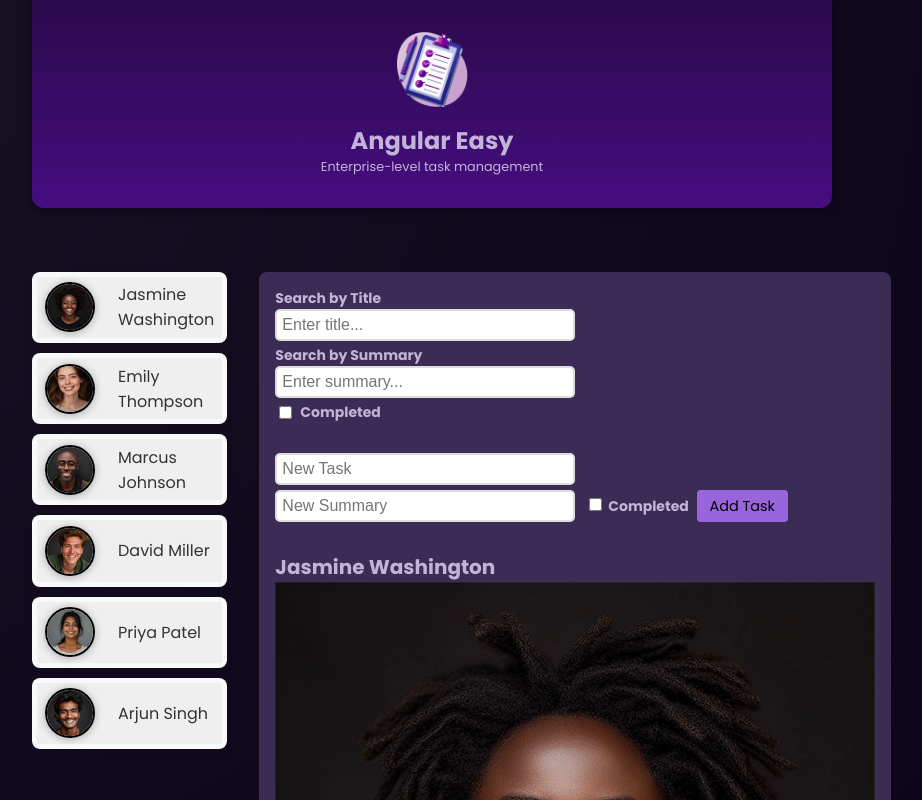
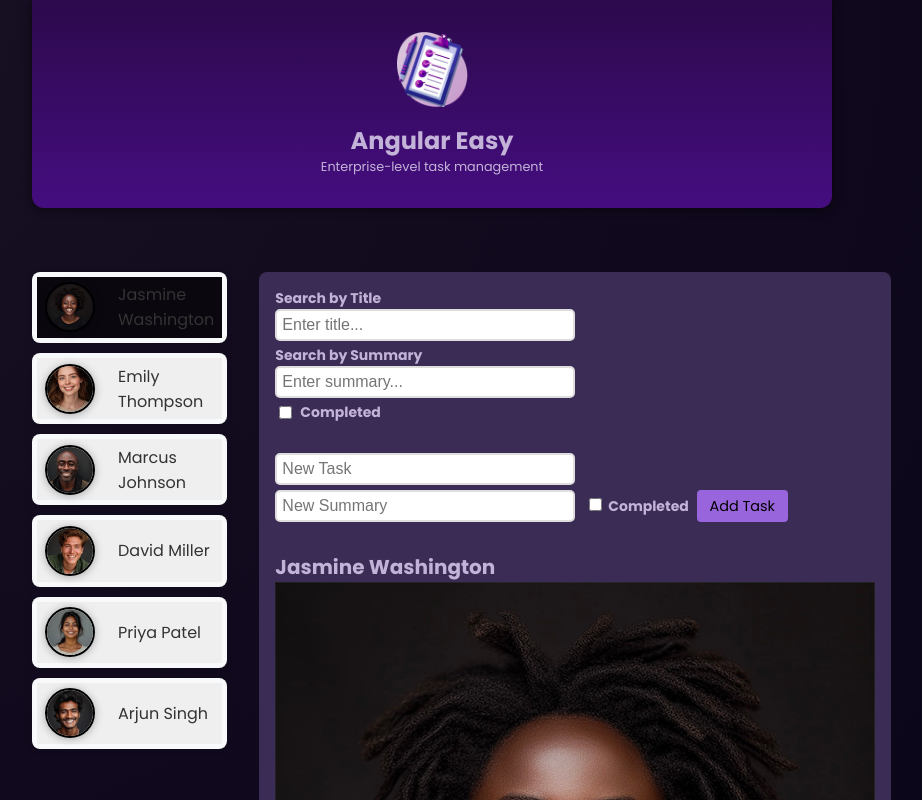
Before and after one commit to Caspec/angular, an Angular app: page / in a window 1280 px wide. Both pictures are taken after a click on the button "Jasmine Washington". Shown: the top 800 px of the page, without its empty margins (208-1130 px from the left). Built offline with nearby package versions, Linux system fonts and the light colour scheme.

Commit message:
feat: add user hightlight and complete task button

```diff
--- a/src/app/app.component.html
+++ b/src/app/app.component.html
@@ -3,7 +3,11 @@
 <main>
   <ul id="users">
     <li>
-      <app-user [users]="users" (select)="onSelectUser($event)" />
+      <app-user
+        [users]="users"
+        [selectedUser]="selectedUser"
+        (select)="onSelectUser($event)"
+      />
     </li>
   </ul>
   @if (selectedUser) {
--- a/src/app/task-item/task-item.component.html
+++ b/src/app/task-item/task-item.component.html
@@ -7,6 +7,7 @@
   <div class="actions">
     <button (click)="toggleEdit(task.id)">Edit</button>
     <button (click)="deleteTask(task.id)">Delete</button>
+    <button (click)="completeTask(task.id)">Complete</button>
   </div>
   @if (editTaskId === task.id) {
   <div class="actions mt-5">
--- a/src/app/task-item/task-item.component.ts
+++ b/src/app/task-item/task-item.component.ts
@@ -10,6 +10,7 @@ import { Task } from '../task/task.model';
 export class TaskItemComponent {
   @Input() task: Task | null = null;
   @Output() taskDeleted = new EventEmitter<string>();
+  @Output() taskCompleted = new EventEmitter<string>();
   @Output() editTask = new EventEmitter<{
     id: string;
     title: string;
@@ -25,6 +26,10 @@ export class TaskItemComponent {
 
   toggleEdit(taskId: string) {
     this.editTaskId = this.editTaskId === taskId ? null : taskId;
+  }
+
+  completeTask(taskId: string) {
+    this.taskCompleted.emit(taskId);
   }
 
   saveTask(
--- a/src/app/task/task.component.html
+++ b/src/app/task/task.component.html
@@ -46,6 +46,7 @@
           [task]="taskItem"
           (taskDeleted)="deleteTask($event)"
           (editTask)="updateTask($event)"
+          (taskCompleted)="completeTask($event)"
         />
       </li>
       }
--- a/src/app/task/task.component.ts
+++ b/src/app/task/task.component.ts
@@ -68,6 +68,10 @@ export class TaskComponent {
     this.task = this.task.filter((task) => task.id !== taskId);
   }
 
+  completeTask(taskId: string) {
+    this.task = this.task.filter((task) => task.id !== taskId);
+  }
+
   updateTask(updatedTask: {
     id: string;
     title: string;
--- a/src/app/user/user.component.html
+++ b/src/app/user/user.component.html
@@ -2,7 +2,10 @@
   <ul>
     @for (user of users; track user.id) {
     <li>
-      <button (click)="onSelectUser(user)">
+      <button
+        [class.active]="selectedUser?.id === user.id"
+        (click)="onSelectUser(user)"
+      >
         <img [src]="getUserAvatar(user.avatar)" alt="{{ user.name }}" />
         <span>{{ user.name }}</span>
       </button>
--- a/src/app/user/user.component.ts
+++ b/src/app/user/user.component.ts
@@ -9,6 +9,7 @@ import { User } from './user.model';
 })
 export class UserComponent {
   @Input() users: User[] = [];
+  @Input() selectedUser!: User | null;
   @Output() select = new EventEmitter<User>();
 
   getUserAvatar(avatar: string): string {
```
